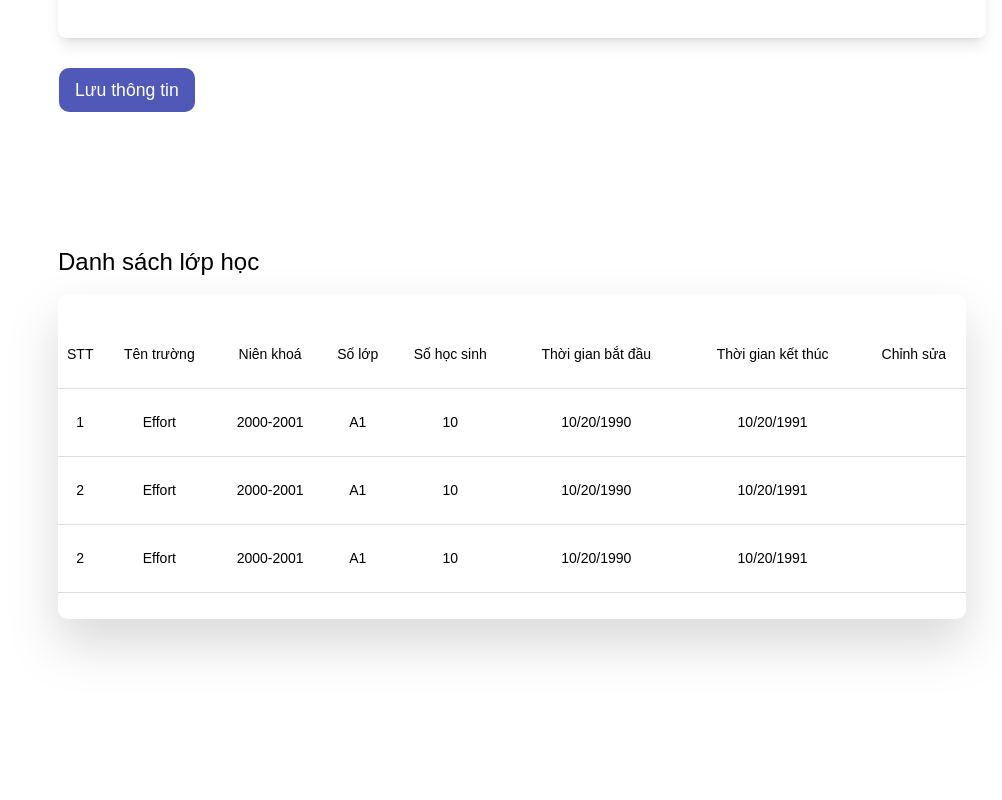
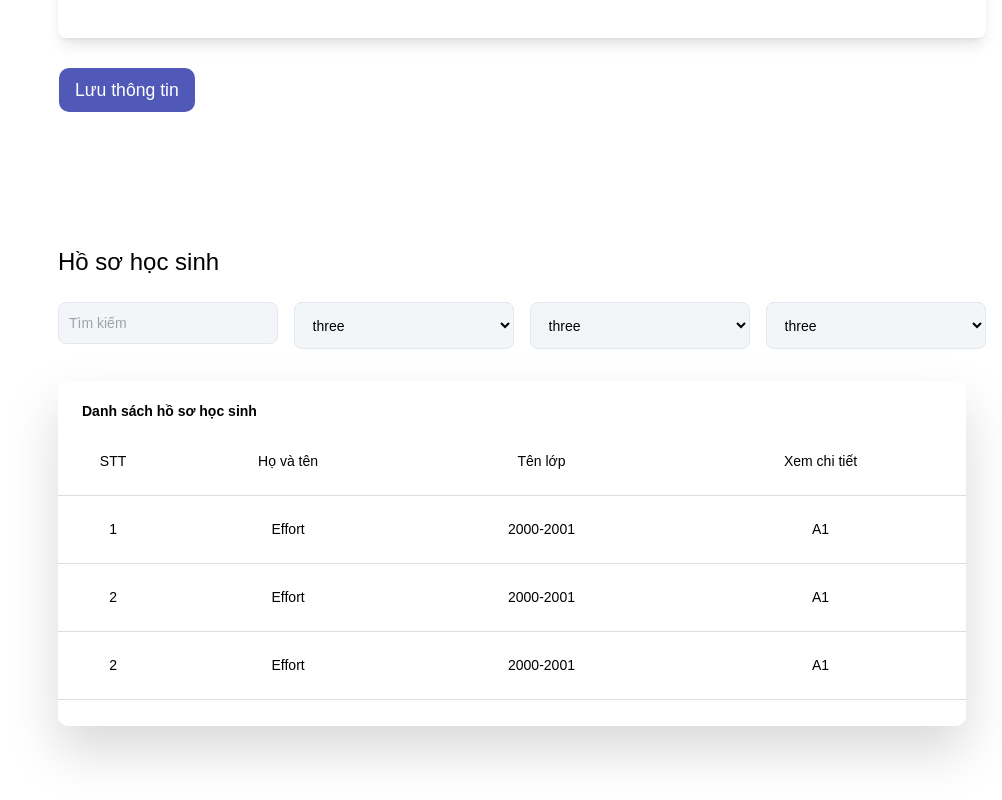
Before and after one commit to dauphaihau/e-medical, a Next.js app: page / in a window 1280 px wide. Shown: the part 1462-2262 px from the top of the page, without its empty margins (278-1280 px from the left). Before the commit the page ends 2177 px from the top, so only its background shows below. Built offline with nearby package versions, Linux system fonts and the light colour scheme.

Commit message:
edit screen list student

```diff
--- a/components/table/index.js
+++ b/components/table/index.js
@@ -14,9 +14,10 @@ const TableRow = ({data}) => {
   );
 };
 
-const Table = ({theadData, tbodyData}) => {
+const Table = ({theadData, tbodyData, title, className, children, ...other}) => {
   return (
-    <div className='container_table drop-shadow-2xl'>
+    <div className="container_table drop-shadow-2xl">
+      <h1 className="font-bold ml-6">{title}</h1>
       <table className='table'>
         <thead>
         <tr>
--- a/pages/students/index.js
+++ b/pages/students/index.js
@@ -1,23 +1,9 @@
+import Input from "../../components/form/input";
+import Select from "../../components/form/select";
 import Table from "../../components/table";
 import TitleContent from "../../components/title-content";
 
-const theadData = [
-
-  'STT',
-
-  'Tên trường', 'Niên khoá',
-
-  'Số lớp',
-
-  'Số học sinh',
-
-  'Thời gian bắt đầu',
-
-  , 'Thời gian kết thúc'
-
-  , 'Chỉnh sửa'
-
-];
+const theadData = ['STT', 'Họ và tên', 'Tên lớp', 'Xem chi tiết'];
 
 
 
@@ -27,7 +13,7 @@ const tbodyData = [
 
     id: "1",
 
-    items: ["1", "Effort", "2000-2001", "A1", '10', '10/20/1990', '10/20/1991', ''],
+    items: ["1", "Effort", "2000-2001", "A1"],
 
   },
 
@@ -35,7 +21,7 @@ const tbodyData = [
 
     id: "2",
 
-    items: ["2", "Effort", "2000-2001", "A1", '10', '10/20/1990', '10/20/1991', ''],
+    items: ["2", "Effort", "2000-2001", "A1"],
 
   },
 
@@ -43,19 +29,25 @@ const tbodyData = [
 
     id: "3",
 
-    items: ["2", "Effort", "2000-2001", "A1", '10', '10/20/1990', '10/20/1991', ''],
+    items: ["2", "Effort", "2000-2001", "A1"],
 
   },
 
 ];
-const Student=()=>{
-    return(
-        <TitleContent title="Danh sách lớp học">
-            <Table
-                theadData={theadData}
-                tbodyData={tbodyData}
-            />
-        </TitleContent>
-    )
+const Student = () => {
+  return (
+    <TitleContent title="Hồ sơ học sinh">
+      <div className="grid md:grid-cols-2 lg:grid-cols-4 gap-4">
+        <Input
+          name="name"
+          placeholder="Tìm kiếm"
+        />
+        <Select options={['one', 'two', 'three']}/>
+        <Select options={['one', 'two', 'three']}/>
+        <Select options={['one', 'two', 'three']}/>
+      </div>
+      <Table theadData={theadData} tbodyData={tbodyData} title={"Danh sách hồ sơ học sinh"}/>
+    </TitleContent>
+  )
 }
 export default Student
```
